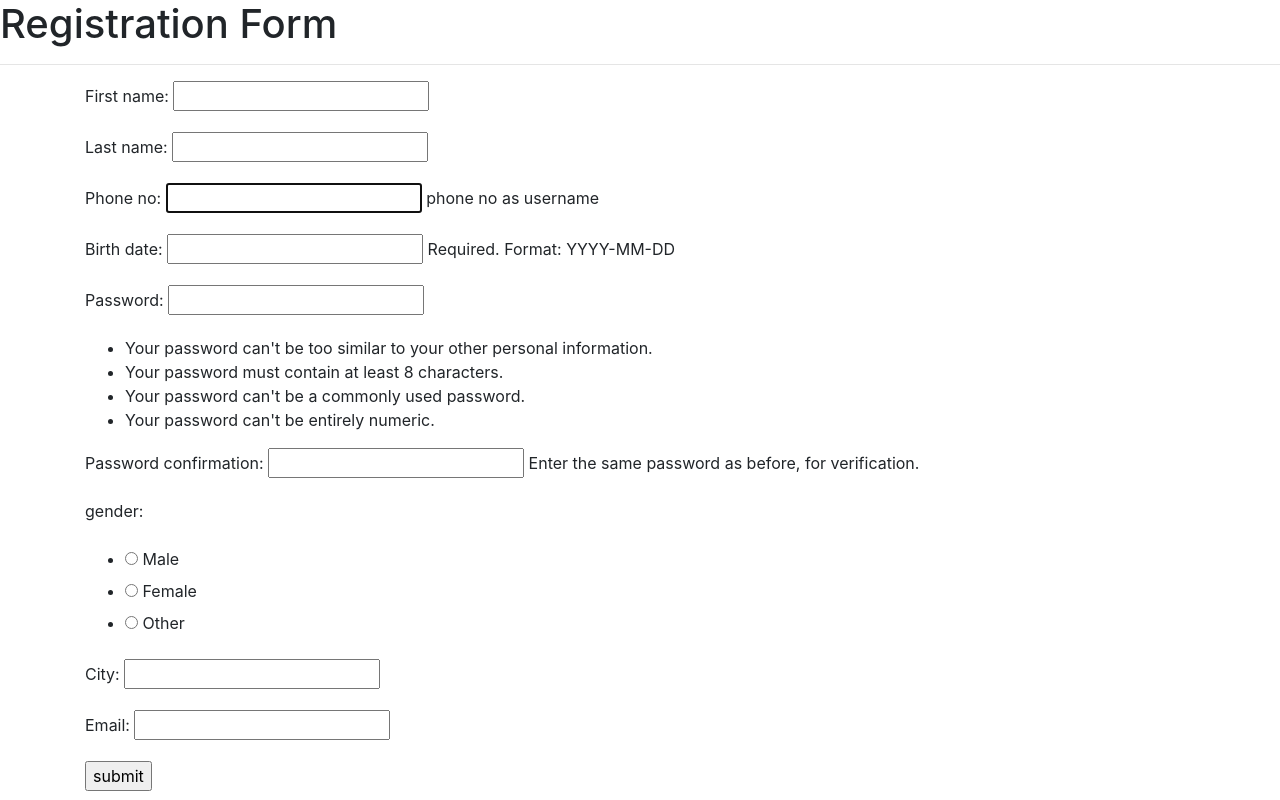
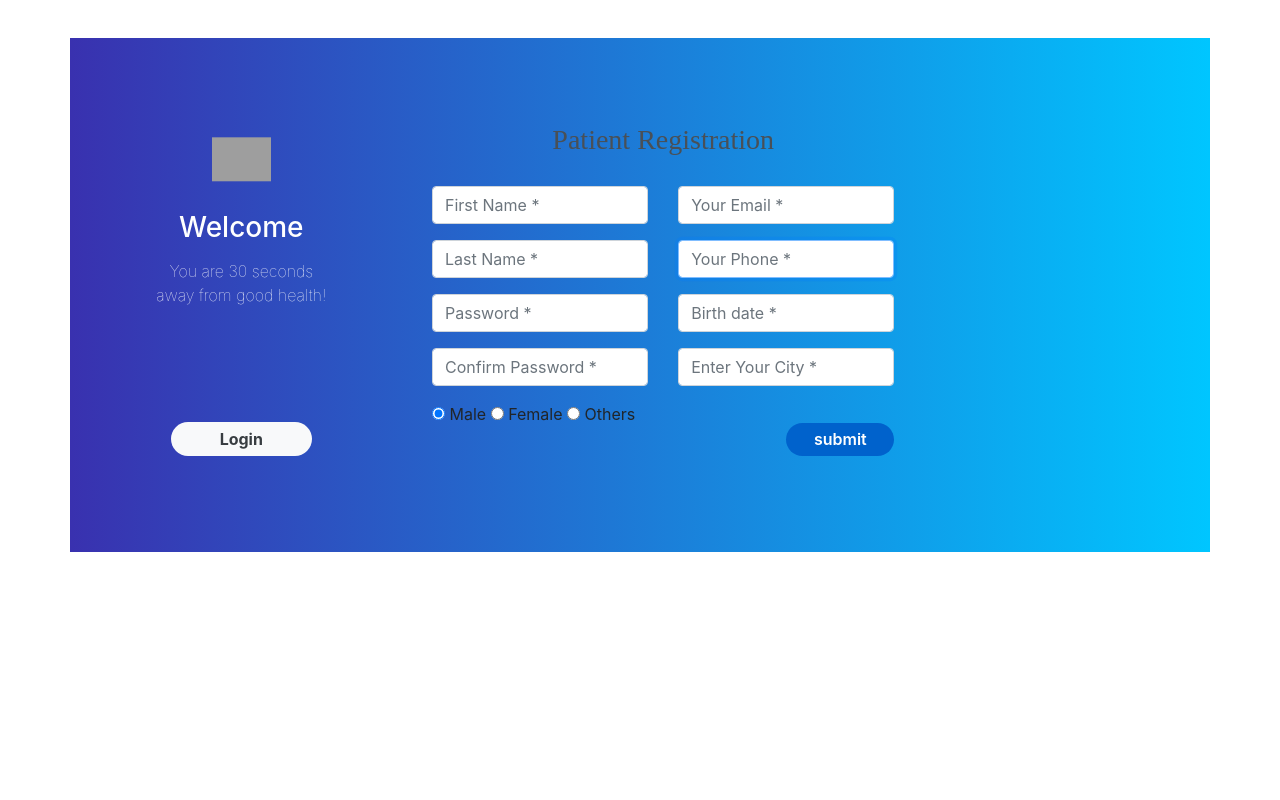
Before and after one commit to mananarora200/hospitalmanagementsystem, a Django app: page /register in a window 1280 px wide. Run offline with Django 3.2, Linux system fonts and the light colour scheme; some libraries are stand-ins or nearby versions; grey boxes are pictures that could not be loaded.

Commit message:
signup page updated

```diff
--- /dev/null
+++ b/static/signup.css
@@ -0,0 +1,96 @@
+.register{
+    background: -webkit-linear-gradient(left, #3931af, #00c6ff);
+    margin-top: 3%;
+    padding: 3%;
+}
+.register-left{
+    text-align: center;
+    color: #fff;
+    margin-top: 4%;
+}
+.register-left input{
+    border: none;
+    border-radius: 1.5rem;
+    padding: 2%;
+    width: 60%;
+    background: #f8f9fa;
+    font-weight: bold;
+    color: #383d41;
+    margin-top: 30%;
+    margin-bottom: 3%;
+    cursor: pointer;
+}
+.register-right{
+    background: #f8f9fa;
+    border-top-left-radius: 10% 50%;
+    border-bottom-left-radius: 10% 50%;
+}
+.register-left img{
+    margin-top: 15%;
+    margin-bottom: 5%;
+    width: 25%;
+    -webkit-animation: mover 2s infinite  alternate;
+    animation: mover 1s infinite  alternate;
+}
+@-webkit-keyframes mover {
+    0% { transform: translateY(0); }
+    100% { transform: translateY(-20px); }
+}
+@keyframes mover {
+    0% { transform: translateY(0); }
+    100% { transform: translateY(-20px); }
+}
+.register-left p{
+    font-weight: lighter;
+    padding: 12%;
+    margin-top: -9%;
+}
+.register .register-form{
+    padding: 10%;
+    margin-top: 10%;
+}
+.btnRegister{
+    float: right;
+    margin-top: 10%;
+    border: none;
+    border-radius: 1.5rem;
+    padding: 2%;
+    background: #0062cc;
+    color: #fff;
+    font-weight: 600;
+    width: 50%;
+    cursor: pointer;
+}
+.register .nav-tabs{
+    margin-top: 3%;
+    border: none;
+    background: #0062cc;
+    border-radius: 1.5rem;
+    width: 28%;
+    float: right;
+}
+.register .nav-tabs .nav-link{
+    padding: 2%;
+    height: 34px;
+    font-weight: 600;
+    color: #fff;
+    border-top-right-radius: 1.5rem;
+    border-bottom-right-radius: 1.5rem;
+}
+.register .nav-tabs .nav-link:hover{
+    border: none;
+}
+.register .nav-tabs .nav-link.active{
+    width: 100px;
+    color: #0062cc;
+    border: 2px solid #0062cc;
+    border-top-left-radius: 1.5rem;
+    border-bottom-left-radius: 1.5rem;
+}
+.register-heading{
+    text-align: center;
+    margin-top: 8%;
+    margin-bottom: -15%;
+    color: #495057;
+    font-family: 'Verdana, Geneva, Tahoma, sans-serif';
+}
--- a/templates/login.html
+++ b/templates/login.html
@@ -51,9 +51,7 @@
                 <div class="d-flex justify-content-center links">
                     Don't have an account? <a href="register" class="ml-2">Sign Up</a>
                 </div>
-                <div class="d-flex justify-content-center links">
-                    <a href="#">Forgot your password?</a>
-                </div>
+
             </div>
         </div>
     </div>
--- a/templates/signup.html
+++ b/templates/signup.html
@@ -1,17 +1,92 @@
 {% extends 'home.html' %}
 
 {% block head %}
+{% load static %}
+<link href={% static "signup.css" %} type="text/css" rel="stylesheet">
 <title> registration form</title>
 {% endblock %}
 
 {% block body %}
-<h1> Registration Form</h1>
-<hr>
+<div class="container register">
+        <form method="POST" class="container" >
+
+                {% csrf_token %}
+    <div class="row">
+        <div class="col-md-3 register-left">
+            <img src="https://image.ibb.co/n7oTvU/logo_white.png" alt=""/>
+            <h3>Welcome</h3>
+            <p>You are 30 seconds away from good health!</p>
+            <input type="submit" name="" value="Login"><br/>
+        </div>
+
+            <div class="tab-content" id="myTabContent">
+                <div class="tab-pane fade show active" id="home" role="tabpanel" aria-labelledby="home-tab">
+                    <h3 class="register-heading">Patient Registration</h3>
+                    <div class="row register-form">
+                        <div class="col-md-6">
+                            <div class="form-group">
+                                <input type="text" class="form-control" placeholder="First Name *"  name="first_name" maxlength="20" required id="id_first_name" value="">
+                            </div>
+                            <div class="form-group">
+                                <input type="text" class="form-control" placeholder="Last Name *" value="" name="last_name" maxlength="20" required id="id_last_name">
+
+                            </div>
+                            <div class="form-group">
+                                <input type="password" name="password1" required id="id_password1" class="form-control" placeholder="Password *" value="">
+
+                            </div>
+                            <div class="form-group">
+                                <input type="password" class="form-control" name="password2" required id="id_password2" placeholder="Confirm Password *" value="">
+
+                            </div>
+                            <div class="form-group">
+                                <div class="maxl">
+                                    <label class="radio inline">
+                                        <input type="radio" name="gender" value="male" maxlength="10" required id="id_gender_0" checked>
+                                        <span> Male </span>
+                                    </label>
+                                    <label class="radio inline">
+                                        <input type="radio" name="gender" value="female" maxlength="10" required id="id_gender_1">
+                                        <span>Female </span>
+                                    </label>
+                                    <label class="radio inline">
+                                            <input type="radio" name="gender" value="other" maxlength="10" required id="id_gender_2">
+                                            <span> Others </span>
+                                        </label>
+                                </div>
+                            </div>
+                        </div>
+                        <div class="col-md-6">
+                            <div class="form-group">
+                                <input type="email" class="form-control" name="email" required id="id_email" placeholder="Your Email *" value="" >
+
+                            </div>
+                            <div class="form-group">
+                                <input type="tel" pattern="[0-9]{10}" name="username" maxlength="150" autofocus required id="id_username" class="form-control" placeholder="Your Phone *" value="" >
+
+                            </div>
+                            <div class="form-group">
+                                    <input type="text" class="form-control" placeholder="Birth date *" value="" name="birth_date" required id="id_birth_date">
+                            </div>
+                            <div class="form-group">
+                                <input type="text" class="form-control" name="city" maxlength="10" required id="id_city" placeholder="Enter Your City *" value="" >
+
+                            </div>
+                            <input type="submit" class="btnRegister"  value="submit">
+                        </div>
+
+
+
+
+
+
+
+<!--
 <form method="POST" class="container" >
 
     {% csrf_token %}
     <p><label for="id_first_name">First name:</label> <input type="text" name="first_name" maxlength="20" required id="id_first_name"></p>
-<p><label for="id_last_name">Last name:</label> <input type="text" name="last_name" maxlength="20" required id="id_last_name"></p>
+<p><label class="form-control" for="id_last_name">Last name:</label> <input type="text" name="last_name" maxlength="20" required id="id_last_name"></p>
 <p><label for="id_username">Phone no:</label> <input type="tel" pattern="[0-9]{10}" name="username" maxlength="150" autofocus required id="id_username"> <span class="helptext">phone no as username</span></p>
 <p><label for="id_birth_date">Birth date:</label> <input type="text" name="birth_date" required id="id_birth_date"> <span class="helptext">Required. Format: YYYY-MM-DD</span></p>
 <p><label for="id_password1">Password:</label> <input type="password" name="password1" required id="id_password1"> <span class="helptext"><ul><li>Your password can&#39;t be too similar to your other personal information.</li><li>Your password must contain at least 8 characters.</li><li>Your password can&#39;t be a commonly used password.</li><li>Your password can&#39;t be entirely numeric.</li></ul></span></p>
@@ -30,7 +105,8 @@
 
 </li>
 </ul></p>
-<p><label for="id_city">City:</label> <input type="text" name="city" maxlength="10" required id="id_city"></p>
+
+<p> <input class="form-control" type="text" name="city" placeholder="Enter your city here" maxlength="10" required id="id_city"></p>
 
 <p><label for="id_email">Email:</label> <input type="email" name="email" required id="id_email"></p>
     <input type="submit" value="submit">
@@ -38,5 +114,6 @@
 
 
 
-</form>
+</form> -->
+
 {% endblock %}
```
